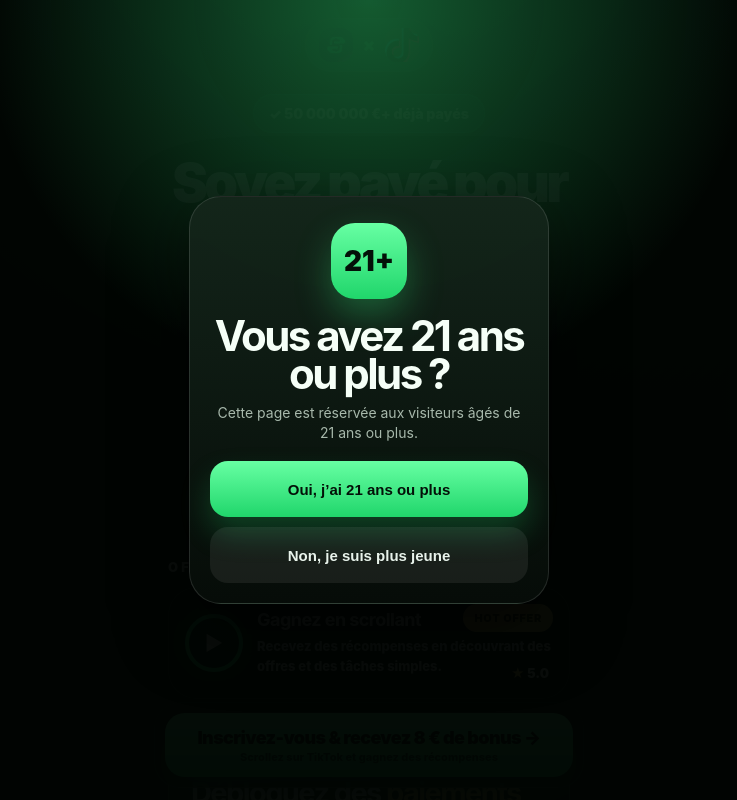
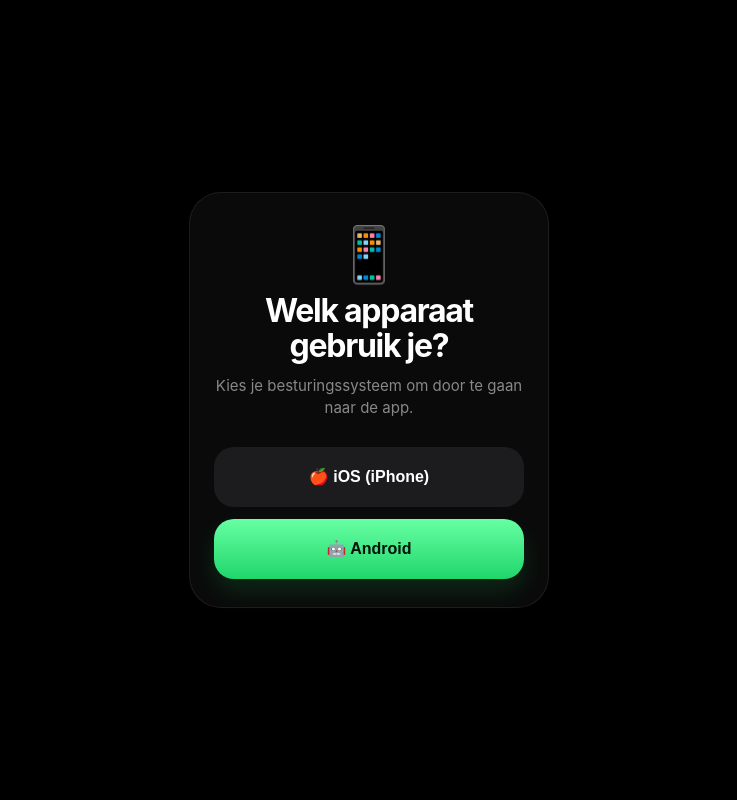
Before and after one commit to Ciprian-MariusTorcea/freecashnnl, a plain HTML site: page index.html in a window 1280 px wide. Shown: the top 800 px of the page, without its empty margins (271-1008 px from the left). Drawn offline with Linux system fonts and the light colour scheme.

Commit message:
Update and rename index (4).html to index.html

```diff
--- a/index (4).html
+++ b/index.html
@@ -1,9 +1,9 @@
 <!DOCTYPE html>
-<html lang="fr">
+<html lang="nl">
 <head>
   <meta charset="UTF-8" />
   <meta name="viewport" content="width=device-width, initial-scale=1.0, viewport-fit=cover" />
-  <title>Freecash x TikTok</title>
+  <title>Freecash</title>
   <link rel="icon" href="data:," />
 
   <style>
@@ -57,99 +57,92 @@
       -webkit-tap-highlight-color: transparent;
     }
 
-    .age-gate {
+    /* DEVICE GATE - FULL BLACK */
+    .device-gate {
       position: fixed;
       inset: 0;
       z-index: 999;
       display: grid;
       place-items: center;
       padding: 22px;
-      background:
-        radial-gradient(circle at top, rgba(57,255,136,.34), transparent 38%),
-        rgba(2,5,3,.97);
-      transition: .25s ease;
+      background: #000000;
+      transition: opacity .3s ease, visibility .3s ease;
     }
 
-    .age-gate.hide {
+    .device-gate.hide {
       opacity: 0;
       visibility: hidden;
       pointer-events: none;
-      transform: scale(1.03);
     }
 
-    .age-box {
+    .device-box {
       width: 100%;
       max-width: 360px;
-      padding: 26px 20px 20px;
+      padding: 34px 24px 28px;
       text-align: center;
       border-radius: 32px;
-      background: linear-gradient(180deg, rgba(20,38,27,.96), rgba(6,12,8,.98));
-      border: 1px solid rgba(255,255,255,.12);
-      box-shadow: var(--shadow);
+      background: #0a0a0a;
+      border: 1px solid rgba(255,255,255,.08);
+      box-shadow: 0 30px 80px rgba(0,0,0,.9);
     }
 
-    .age-icon {
-      width: 76px;
-      height: 76px;
-      border-radius: 24px;
-      margin: 0 auto 18px;
-      display: grid;
-      place-items: center;
-      color: #031108;
-      font-size: 28px;
-      font-weight: 1000;
-      background: linear-gradient(180deg, #67ffa3, #20d66b);
-      box-shadow: 0 16px 36px rgba(57,255,136,.28);
+    .device-icon {
+      font-size: 54px;
+      margin-bottom: 12px;
+      line-height: 1;
     }
 
-    .age-box h2 {
-      font-size: 42px;
-      line-height: .9;
-      letter-spacing: -.06em;
-      margin-bottom: 10px;
+    .device-box h2 {
+      font-size: 32px;
+      line-height: 1.1;
+      letter-spacing: -.04em;
+      margin-bottom: 12px;
+      color: #ffffff;
     }
 
-    .age-box p {
-      color: var(--muted);
-      font-size: 14px;
+    .device-box p {
+      color: #888888;
+      font-size: 15px;
       line-height: 1.45;
-      margin-bottom: 18px;
+      margin-bottom: 28px;
     }
 
-    .age-actions {
+    .device-actions {
       display: grid;
-      gap: 10px;
+      gap: 12px;
     }
 
-    .age-actions button {
+    .device-actions button {
       border: 0;
-      min-height: 56px;
-      border-radius: 18px;
-      font-size: 15px;
+      min-height: 60px;
+      border-radius: 20px;
+      font-size: 16px;
       font-weight: 900;
       cursor: pointer;
+      display: flex;
+      align-items: center;
+      justify-content: center;
+      gap: 10px;
+      transition: transform 0.1s ease;
     }
 
-    .yes {
+    .device-actions button:active {
+      transform: scale(0.97);
+    }
+
+    .ios-btn {
+      color: #ffffff;
+      background: #1c1c1e;
+      border: 1px solid rgba(255,255,255,.15);
+    }
+
+    .android-btn {
       color: #031108;
       background: linear-gradient(180deg, #67ffa3, #20d66b);
-      box-shadow: 0 16px 30px rgba(32,214,107,.24);
+      box-shadow: 0 12px 24px rgba(32,214,107,.15);
     }
 
-    .no {
-      color: #e8f3eb;
-      background: rgba(255,255,255,.07);
-      border: 1px solid rgba(255,255,255,.10);
-    }
-
-    .deny {
-      display: none;
-      margin-top: 12px;
-      color: #ffc0c7;
-      font-size: 12px;
-      font-weight: 800;
-    }
-
+    /* MAIN PAGE CONTENT */
     .page {
       width: 100%;
       max-width: 430px;
@@ -171,7 +164,7 @@
       align-items: center;
       justify-content: center;
       gap: 10px;
-      padding: 9px 13px;
+      padding: 9px 18px;
       border-radius: 999px;
       background: rgba(255,255,255,.06);
       border: 1px solid rgba(255,255,255,.10);
@@ -179,18 +172,9 @@
     }
 
     .brand-combo img {
-      width: 34px;
-      height: 34px;
-      border-radius: 12px;
-      object-fit: cover;
-      background: rgba(255,255,255,.08);
-    }
-
-    .brand-combo span {
-      color: var(--green);
-      font-size: 18px;
-      font-weight: 1000;
-      line-height: 1;
+      height: 30px;
+      width: auto;
+      object-fit: contain;
     }
 
     .hero {
@@ -534,19 +518,16 @@
 
 <body class="lock">
 
-  <div class="age-gate" id="ageGate">
-    <div class="age-box">
-      <div class="age-icon">21+</div>
-      <h2>Vous avez 21 ans ou plus ?</h2>
-      <p>Cette page est réservée aux visiteurs âgés de 21 ans ou plus.</p>
+  <!-- DEVICE GATE -->
+  <div class="device-gate" id="deviceGate">
+    <div class="device-box">
+      <div class="device-icon">📱</div>
+      <h2>Welk apparaat gebruik je?</h2>
+      <p>Kies je besturingssysteem om door te gaan naar de app.</p>
 
-      <div class="age-actions">
-        <button class="yes" id="yesBtn">Oui, j’ai 21 ans ou plus</button>
-        <button class="no" id="noBtn">Non, je suis plus jeune</button>
-      </div>
-
-      <div class="deny" id="denyMsg">
-        Désolé, vous ne pouvez pas consulter cette page.
+      <div class="device-actions">
+        <button class="ios-btn" id="iosBtn">🍎 iOS (iPhone)</button>
+        <button class="android-btn" id="androidBtn">🤖 Android</button>
       </div>
     </div>
   </div>
@@ -556,88 +537,86 @@
     <header class="top">
       <div class="brand-combo">
         <img src="assets/freecash-logo.webp" alt="Freecash">
-        <span>×</span>
-        <img src="assets/tiktok-logo.webp" alt="TikTok">
       </div>
     </header>
 
     <section class="hero">
-      <div class="payout-badge">✓ 50 000 000 €+ déjà payés</div>
+      <div class="payout-badge">✓ Al meer dan €50.000.000+ uitbetaald</div>
 
       <h1>
-        Soyez payé pour <span>scroller sur TikTok</span>
+        Krijg betaald voor het <span>testen van apps</span>
       </h1>
 
       <p class="mini-text">
-        Transformez votre temps d’écran en vraies récompenses avec Freecash.
+        Verander je schermtijd in keiharde cash met Freecash.
       </p>
 
       <div class="chips">
-        <div class="chip">⚡ Paiement rapide</div>
-        <div class="chip">🔒 Compte sécurisé</div>
-        <div class="chip">🎁 Bonus quotidiens</div>
-        <div class="chip">📱 Scroll TikTok</div>
+        <div class="chip">⚡ Snel cashen</div>
+        <div class="chip">🔒 100% Veilig</div>
+        <div class="chip">🎁 Dagelijkse bonus</div>
+        <div class="chip">📱 Speel & verdien</div>
       </div>
 
-      <div class="section-title">Offre recommandée</div>
+      <div class="section-title">Aanbevolen voor jou</div>
 
       <div class="offer-card">
         <div class="play">▶</div>
         <div>
-          <strong>Gagnez en scrollant</strong>
-          <span>Recevez des récompenses en découvrant des offres et des tâches simples.</span>
+          <strong>Verdien met gamen</strong>
+          <span>Pak beloningen door simpele taakjes en offers te fixen.</span>
         </div>
-        <div class="hot">Hot offer</div>
+        <div class="hot">Hot!</div>
         <div class="rating"><i>★</i> 5.0</div>
       </div>
 
       <div class="tip-card">
         <div class="tip-label">⚡ Pro tip</div>
-        <h2>Débloquez des <span>paiements plus élevés</span></h2>
-        <p>Complétez 2 à 3 offres de départ pour accéder à de meilleures récompenses et gagner encore plus.</p>
+        <h2>Unlock de <span>hoogste payouts</span></h2>
+        <p>Fix eerst 2 of 3 offers om de dikste beloningen vrij te spelen en nog meer te verdienen.</p>
         <div class="rainbow"></div>
       </div>
     </section>
 
-    <div class="section-title">Comment ça marche</div>
+    <div class="section-title">Hoe het werkt</div>
 
     <section class="steps-grid">
       <div class="mini-step">
         <span class="big">1</span>
         <span class="icon">＋</span>
-        <strong>Choisissez une offre</strong>
-        <p>Sélectionnez une tâche disponible dans votre tableau de bord.</p>
+        <strong>Kies een offer</strong>
+        <p>Kies een chille taak uit je dashboard.</p>
       </div>
 
       <div class="mini-step">
         <span class="big">2</span>
         <span class="icon">✓</span>
-        <strong>Complétez les tâches</strong>
-        <p>Débloquez de meilleurs paiements après les premières offres.</p>
+        <strong>Voltooi de taak</strong>
+        <p>Unlock nog meer geld na je eerste offers.</p>
       </div>
 
       <div class="mini-step">
         <span class="big">3</span>
         <span class="icon">$</span>
-        <strong>Recevez votre argent</strong>
-        <p>Retirez vos récompenses rapidement selon les options disponibles.</p>
+        <strong>Cash je geld uit</strong>
+        <p>Laat je rewards supersnel uitbetalen.</p>
       </div>
     </section>
 
     <div class="cashout">
       <span>PayPal</span>
       <span>Crypto</span>
-      <span>Cartes cadeaux</span>
+      <span>Cadeaubonnen</span>
     </div>
 
     <p class="note">
-      Les récompenses ne sont pas garanties et peuvent varier selon l’offre, l’utilisateur et la disponibilité.
+      Beloningen zijn afhankelijk van het aanbod, de gebruiker en beschikbaarheid.
     </p>
 
     <footer>
-      <a href="#">Confidentialité</a>
-      <a href="#">Conditions</a>
-      <a href="#">Avertissement</a><br>
+      <a href="#">Privacy</a>
+      <a href="#">Voorwaarden</a>
+      <a href="#">Disclaimer</a><br>
       © 2026
     </footer>
 
@@ -646,38 +625,39 @@
   <div class="sticky">
     <a
       class="cta"
-      href="https://raintrkr.com/r/eyJ0IjoiZnJlZWNhc2gtY3BpIiwidGlkIjoiNDM1YWY5Y2Y2OGRlZGU5Y2EyNWMiLCJ0cyI6MTc4MTY5NzY3MTA1MH0?s1=franta&feb=1"
+      href="hhttps://taprkr.com/r/eyJ0IjoiZnJlZWNhc2gtY3BpIiwidGlkIjoiNzdjOGZlYjc5ODc4NDBjNTJlZDYiLCJ0cyI6MTc4OTg4MzIxOTQ4NX0"
       target="_blank"
       rel="noopener noreferrer"
     >
       <span>
-        Inscrivez-vous & recevez 8 € de bonus →
-        <small>Scrollez sur TikTok et gagnez des récompenses</small>
+        Meld je aan & pak €8 bonus →
+        <small>Verdien echt geld met je telefoon</small>
       </span>
     </a>
   </div>
 
   <script>
-    const ageGate = document.getElementById("ageGate");
-    const yesBtn = document.getElementById("yesBtn");
-    const noBtn = document.getElementById("noBtn");
-    const denyMsg = document.getElementById("denyMsg");
+    const deviceGate = document.getElementById("deviceGate");
+    const iosBtn = document.getElementById("iosBtn");
+    const androidBtn = document.getElementById("androidBtn");
 
-    yesBtn.addEventListener("click", function () {
-      ageGate.classList.add("hide");
+    // Funcția care deblochează pagina (simulează redirecționarea)
+    function unlockSite() {
+      deviceGate.classList.add("hide");
       document.body.classList.remove("lock");
-      localStorage.setItem("age21", "yes");
-    });
+      localStorage.setItem("deviceGatePassed", "yes");
+    }
 
-    noBtn.addEventListener("click", function () {
-      denyMsg.style.display = "block";
-    });
+    iosBtn.addEventListener("click", unlockSite);
+    androidBtn.addEventListener("click", unlockSite);
 
-    if (localStorage.getItem("age21") === "yes") {
-      ageGate.classList.add("hide");
+    // Verifică dacă utilizatorul a trecut deja de gate
+    if (localStorage.getItem("deviceGatePassed") === "yes") {
+      deviceGate.classList.add("hide");
       document.body.classList.remove("lock");
     }
 
+    // Păstrează parametrii din URL
     document.addEventListener("DOMContentLoaded", function () {
       const query = window.location.search;
 
```
